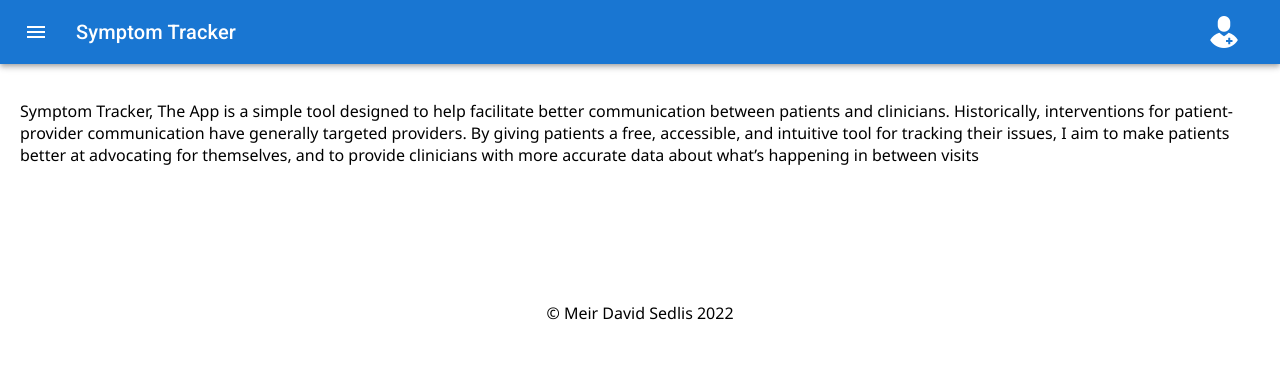
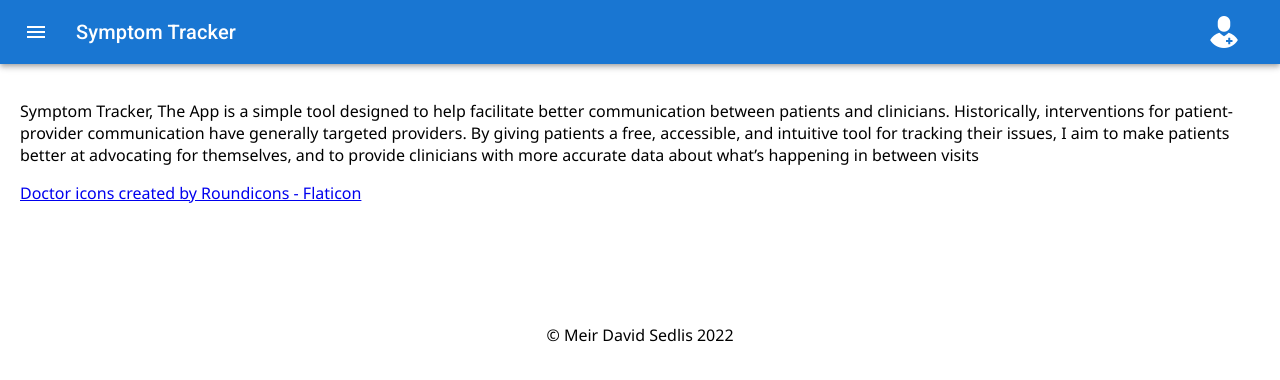
Before and after one commit to MeirSedlis/Symptom-Tracker, a React (Create React App) app: page /#/about in a window 1280 px wide. Shown: the top 380 px of the page. Built offline with nearby package versions, Linux system fonts and the light colour scheme; no server answers.

Commit message:
added icon attribution

```diff
--- a/src/components/AboutPage/AboutPage.jsx
+++ b/src/components/AboutPage/AboutPage.jsx
@@ -10,6 +10,7 @@ function AboutPage() {
     <div className="container">
       <div>
         <p>Symptom Tracker, The App is a simple tool designed to help facilitate better communication between patients and clinicians. Historically, interventions for patient-provider communication have generally targeted providers. By giving patients a free, accessible, and intuitive tool for tracking their issues, I aim to make patients better at advocating for themselves, and to provide clinicians with more accurate data about what’s happening in between visits</p>
+        <a href="https://www.flaticon.com/free-icons/doctor" title="doctor icons">Doctor icons created by Roundicons - Flaticon</a>
       </div>
     </div>
   );
```
